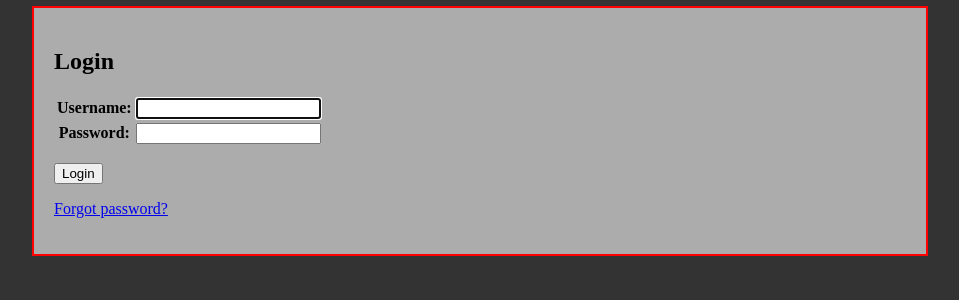
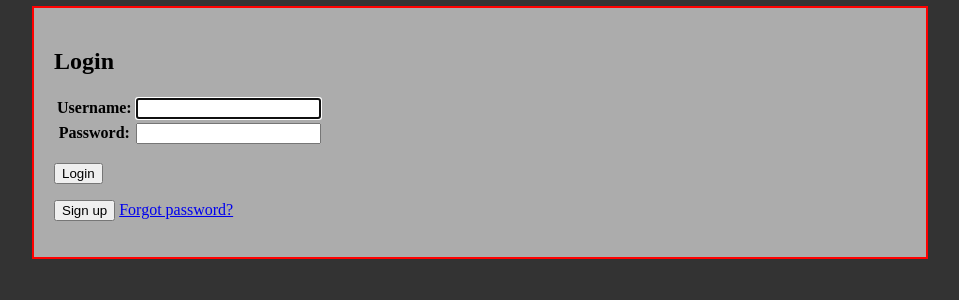
Before and after one commit to chinapat317/Fiction-Fans, a Django app: page /accounts/login/ in a window 1280 px wide. Shown: the part 142-442 px from the top of the page, without its empty margins (160-1119 px from the left). Run offline with Django 4.2, Linux system fonts and the light colour scheme.

Commit message:
add redirect from register to login

```diff
--- a/mysite/views.py
+++ b/mysite/views.py
@@ -12,7 +12,7 @@ def signup(request):
             raw_passwd = form.cleaned_data.get('password')
             user = authenticate(username=username,password=raw_passwd)
             login(request, user)
-        return redirect('/fiction')
+        return redirect('/accounts/login')
         # what if form is not valid?
         # we should display a message in signup.html
     else:
--- a/templates/registration/login.html
+++ b/templates/registration/login.html
@@ -13,7 +13,7 @@
  </form>
 {# If you have a password_reset template, then add here #}
 <p>
-<a href="{% url 'password_reset' %}">Forgot password?</a>
+  <a href="../../signup"><button>Sign up</button></a> <a href="{% url 'password_reset' %}">Forgot password?</a>
 </p>
 </body>
 {% endblock content %}
```
